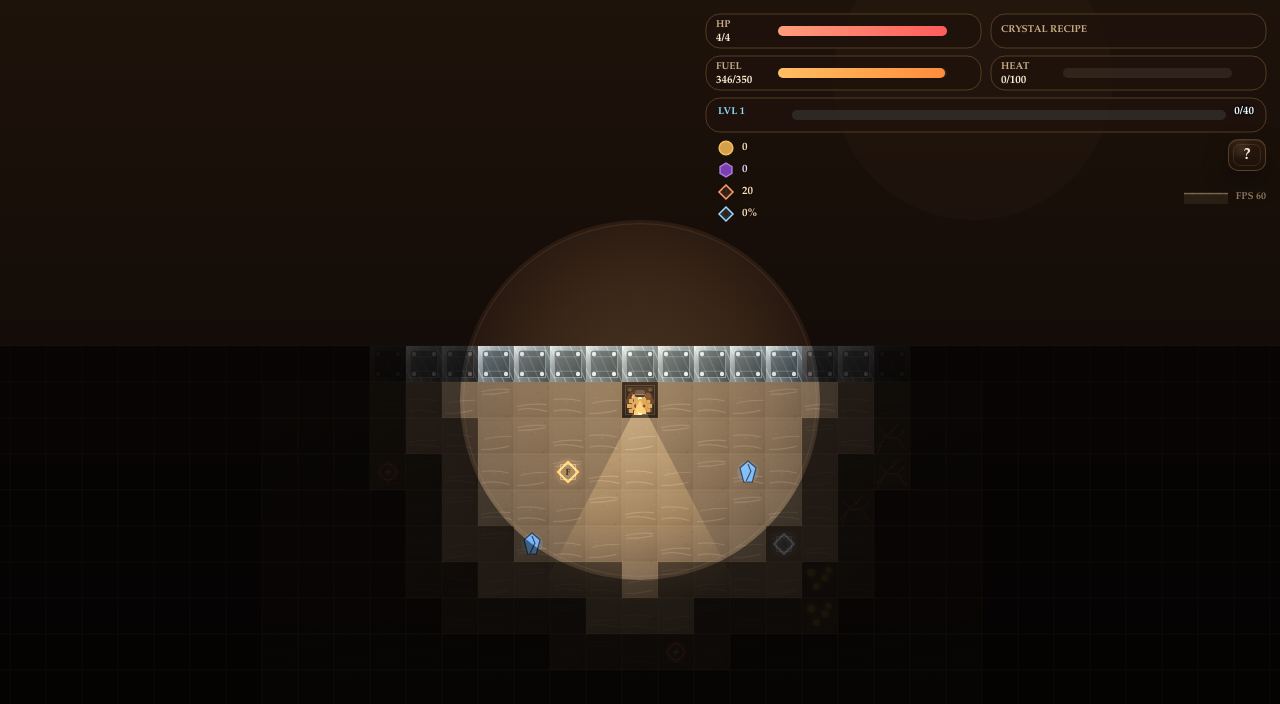
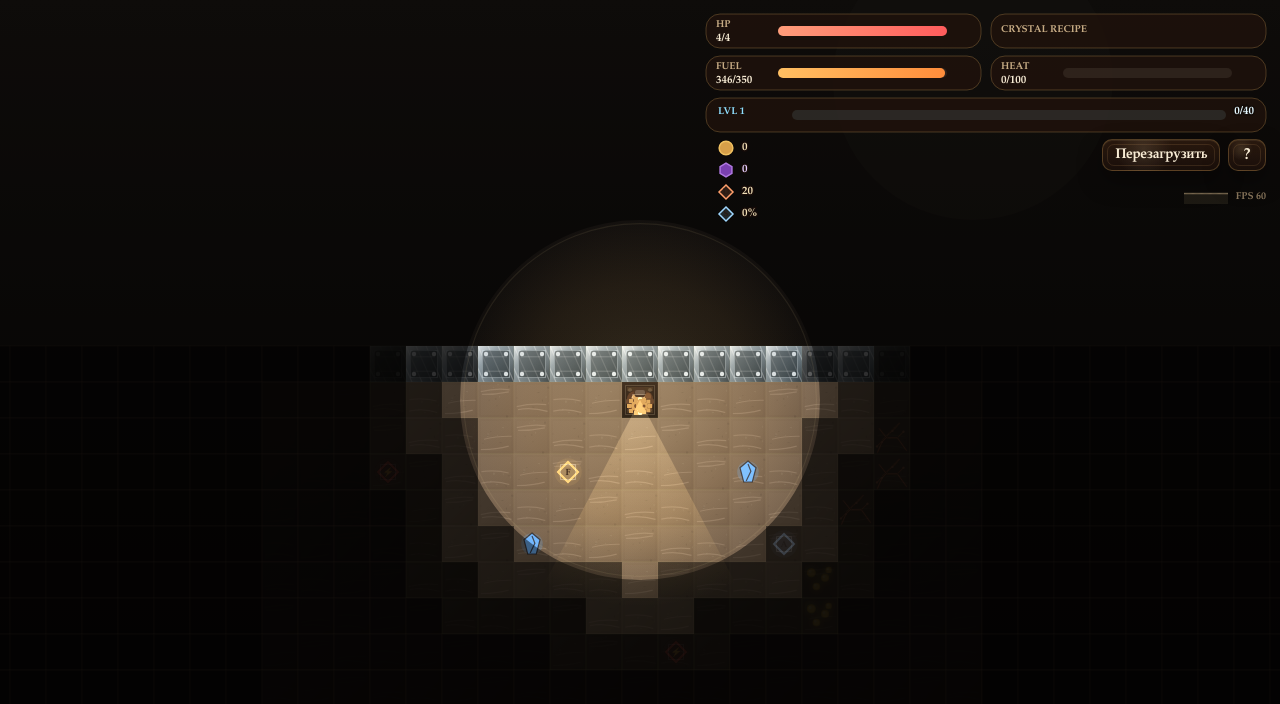
Before and after one commit to clbagrat/dig, an Electron app: page index.html in a window 1280 px wide. Drawn offline with Linux system fonts and the light colour scheme.

Commit message:
Add reload button and darken world background

```diff
--- a/index.html
+++ b/index.html
@@ -12,7 +12,10 @@
   <body>
     <div class="app-shell">
       <canvas id="game"></canvas>
-      <button id="manualOpen" class="manual-link" type="button" aria-label="Открыть руководство">?</button>
+      <div class="top-actions">
+        <button id="reloadGame" class="top-action-button top-action-button--text" type="button" aria-label="Перезагрузить игру">Перезагрузить</button>
+        <button id="manualOpen" class="top-action-button top-action-button--icon" type="button" aria-label="Открыть руководство">?</button>
+      </div>
       <div class="touch-zones">
         <div id="movePad" class="move-pad">
           <div id="moveStick" class="move-stick"></div>
--- a/styles.css
+++ b/styles.css
@@ -50,11 +50,19 @@ body {
   height: 100%;
 }
 
-.manual-link {
+.top-actions {
   position: absolute;
   top: calc(env(safe-area-inset-top, 0px) + 12px);
   right: 12px;
   z-index: 3;
+  display: inline-flex;
+  gap: 8px;
+  align-items: center;
+  pointer-events: none;
+}
+
+.top-action-button {
+  position: relative;
   min-width: 38px;
   height: 32px;
   padding: 0 10px;
@@ -77,7 +85,18 @@ body {
   touch-action: manipulation;
 }
 
-.manual-link::before {
+.top-action-button--icon {
+  width: 38px;
+  padding: 0;
+}
+
+.top-action-button--text {
+  min-width: 0;
+  padding: 0 12px;
+  font-size: 14px;
+}
+
+.top-action-button::before {
   content: "";
   position: absolute;
   inset: 4px;
@@ -86,7 +105,7 @@ body {
   pointer-events: none;
 }
 
-.manual-link:active {
+.top-action-button:active {
   transform: scale(0.96);
 }
 
```
Also changed, not shown: src/game.js.
